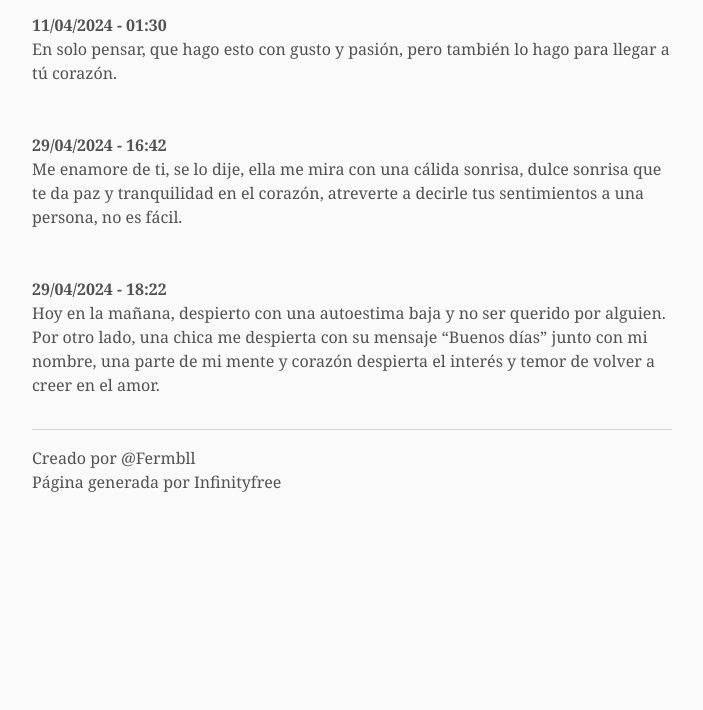
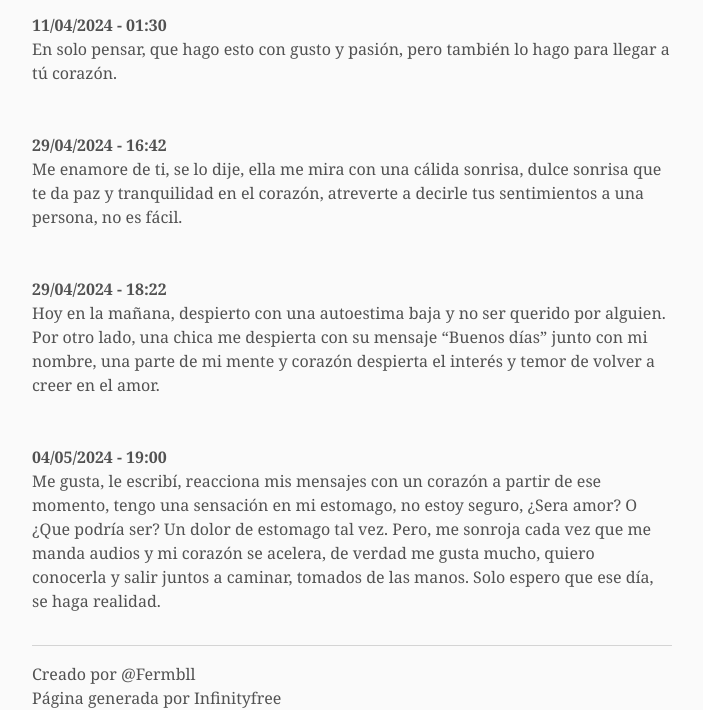
Before and after one commit to fmbll/lala-escritos, a plain HTML site: page index.html in a window 1280 px wide. Shown: the part 132-842 px from the top of the page, without its empty margins (288-991 px from the left). Before the commit the page ends 800 px from the top, so only its background shows below. Drawn offline with Linux system fonts and the light colour scheme.

Commit message:
Nuevo documento escrito

```diff
--- a/index.html
+++ b/index.html
@@ -49,6 +49,21 @@
             despierta el interés y temor de volver a creer en el amor.
           </p>
         </article>
+        <article>
+          <header>
+            <h2>
+              <time datetime="2024-04-29T16:42">04/05/2024 - 19:00</time>
+            </h2>
+          </header>
+          <p>
+            Me gusta, le escribí, reacciona mis mensajes con un corazón a partir
+            de ese momento, tengo una sensación en mi estomago, no estoy seguro,
+            ¿Sera amor? O ¿Que podría ser? Un dolor de estomago tal vez. Pero,
+            me sonroja cada vez que me manda audios y mi corazón se acelera, de
+            verdad me gusta mucho, quiero conocerla y salir juntos a caminar,
+            tomados de las manos. Solo espero que ese día, se haga realidad.
+          </p>
+        </article>
       </section>
       <footer class="footer">
         <p>
```
